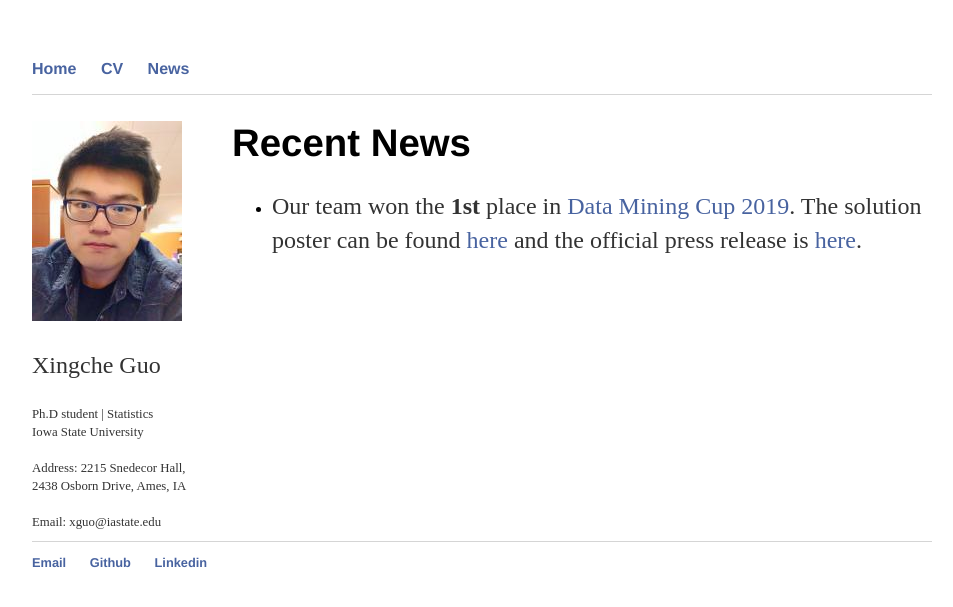
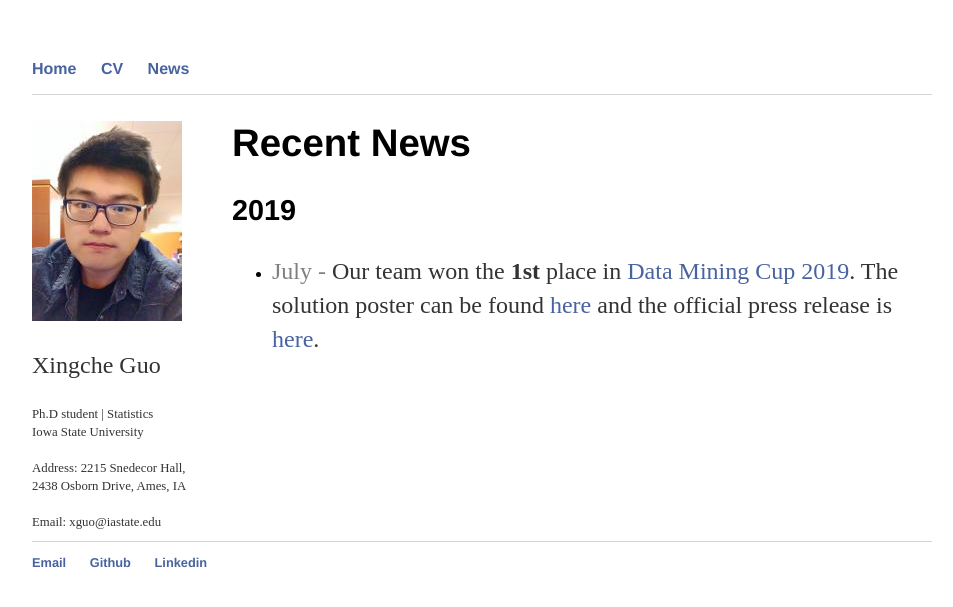
Before and after one commit to xingcheg/xingcheg.github.io, a Jekyll site: the page built from news/index.html, in a window 1280 px wide. Shown: the top 607 px of the page, without its empty margins (158-1111 px from the left). Built offline with Jekyll 4.4.1, drawn with Linux system fonts in a browser that asks for light colours.

Commit message:
Update index.html

```diff
--- a/news/index.html
+++ b/news/index.html
@@ -2,10 +2,14 @@
 layout: default
 title: Recent News
 ---
-	<h1> Recent News </h1>
+
+<h1> Recent News </h1>
+
+<h3> 2019 </h3>
 
 <ul>
-  <li><p>Our team won the <b>1st</b> place in <a href="https://www.data-mining-cup.com/dmc-2019/">Data Mining Cup 2019</a>.
+  <li><p> <span style="color: #808080">July - </span>
+	  Our team won the <b>1st</b> place in <a href="https://www.data-mining-cup.com/dmc-2019/">Data Mining Cup 2019</a>.
 	  The solution poster can be found
 	  <a href="https://github.com/xingcheg/dmc2019_1st_place/blob/master/poster.pdf">here</a>
 	  and the official press release is
```
